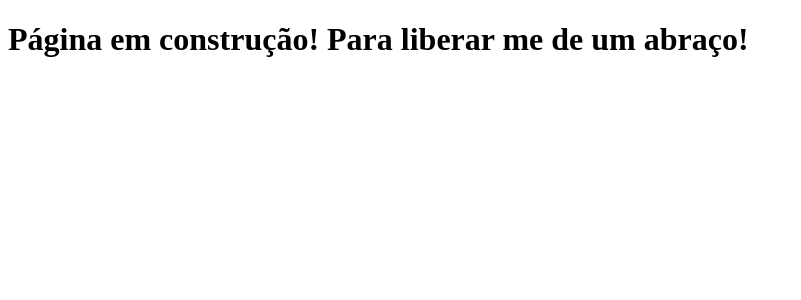
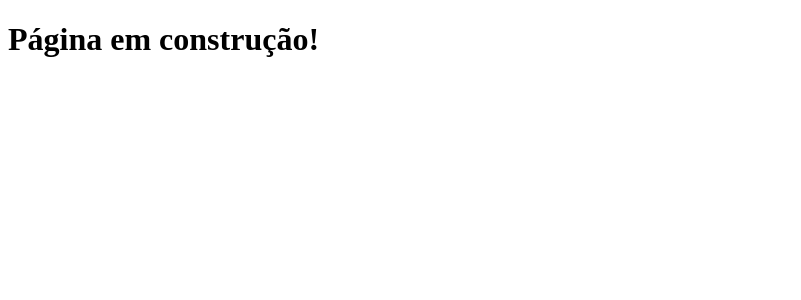
Before and after one commit to ViniciusMMelo/clone-tabnews, a Next.js app: page / in a window 1280 px wide. Shown: the top 300 px of the page, without its empty margins (0-801 px from the left). Built offline with nearby package versions, Linux system fonts and the light colour scheme.

Commit message:
add teste runner jest

```diff
--- a/package.json
+++ b/package.json
@@ -6,7 +6,9 @@
   "scripts": {
     "dev": "next dev",
     "lint:check": "prettier --check .",
-    "lint:fix": "prettier --write ."
+    "lint:fix": "prettier --write .",
+    "teste": "jest",
+    "teste:watch": "jest --watch"
   },
   "author": "",
   "license": "MIT",
@@ -16,6 +18,7 @@
     "react-dom": "^18.2.0"
   },
   "devDependencies": {
+    "jest": "^29.6.2",
     "prettier": "^3.7.4"
   }
 }
--- a/pages/index.js
+++ b/pages/index.js
@@ -1,5 +1,5 @@
 function Home() {
-  return <h1>Página em construção! Para liberar me de um abraço!</h1>;
+  return <h1>Página em construção!</h1>;
 }
 
 export default Home;
```
Also changed, not shown: 1 other file (tests, documents, lock files or other folders).
